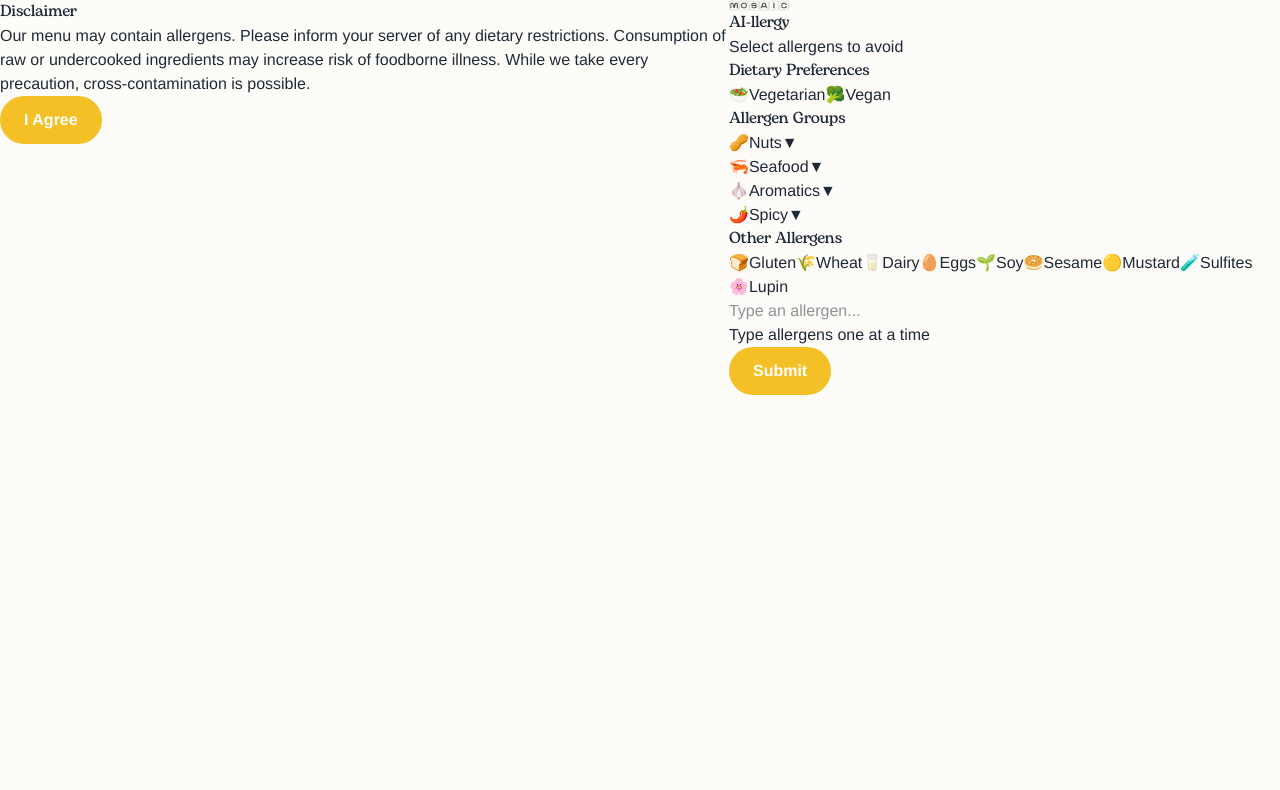
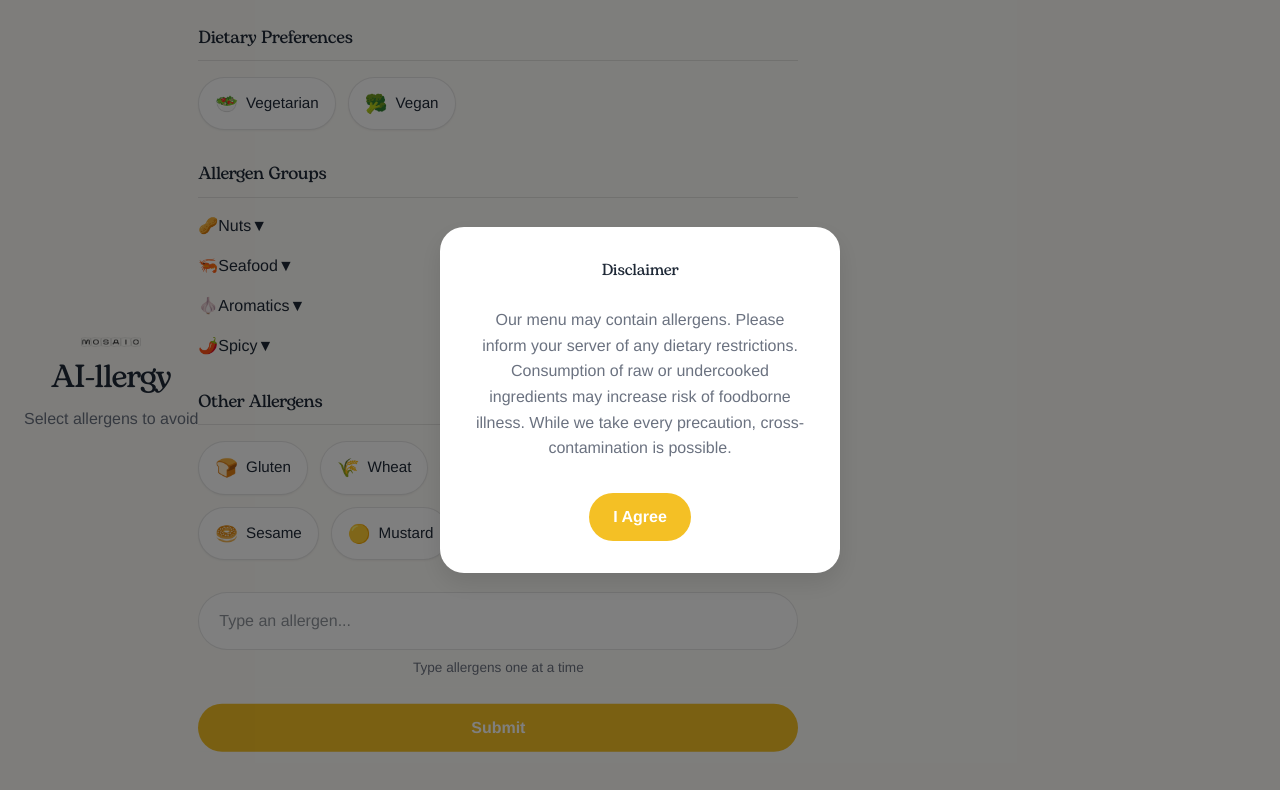
Before and after one commit to devesesam/ai-llergy-webapp, a Next.js app: page / in a window 1280 px wide. Shown: the top 790 px of the page. Built offline with nearby package versions, Linux system fonts and the light colour scheme.

Commit message:
fix(ui): restore legacy landing page styles and align with lush theme

```diff
--- a/src/app/globals.css
+++ b/src/app/globals.css
@@ -89,27 +89,165 @@ h3 {
   /* Ensure headings are dark */
 }
 
-/* Rest of the file content... */
-/* Preserving existing classes below but verifying color usage */
 
-/* Container for Mobile-First Design */
+/* --- RESTORED LEGACY STYLES (Updated for Lush Theme) --- */
+
+/* Container for Mobile-First App */
 .app-container {
   width: 100%;
   max-width: 480px;
   min-height: 100vh;
   background-color: var(--color-background);
-  box-shadow: 0 0 20px rgba(0, 0, 0, 0.05);
-  /* Lighter shadow */
   position: relative;
   overflow-x: hidden;
+  padding: var(--spacing-md);
+  display: flex;
+  flex-col: column;
 }
 
-/* Desktop Styles */
-@media (min-width: 768px) {
-  .app-container {
-    max-width: 100%;
-    box-shadow: none;
-  }
+/* Header Styles */
+header {
+  text-align: center;
+  margin-bottom: var(--spacing-lg);
+  display: flex;
+  flex-direction: column;
+  align-items: center;
+}
+
+.logo {
+  width: 60px;
+  height: auto;
+  margin-bottom: var(--spacing-xs);
+}
+
+header h1 {
+  font-size: 2rem;
+  color: var(--color-text);
+  margin-bottom: 0.25rem;
+}
+
+.subtitle {
+  color: var(--color-text-muted);
+  font-size: 1rem;
+}
+
+/* Allergen Grid Components */
+.allergen-grid {
+  display: flex;
+  flex-direction: column;
+  gap: var(--spacing-lg);
+}
+
+.allergen-grid__section-title {
+  font-size: 1.1rem;
+  margin-bottom: var(--spacing-sm);
+  color: var(--color-text);
+  border-bottom: 1px solid var(--border-light);
+  padding-bottom: 0.5rem;
+}
+
+.allergen-grid__buttons {
+  display: flex;
+  flex-wrap: wrap;
+  gap: 0.75rem;
+}
+
+.allergen-grid__groups {
+  display: flex;
+  flex-direction: column;
+  gap: 1rem;
+}
+
+/* Allergen Button Styles */
+.allergen-option {
+  display: inline-flex;
+  align-items: center;
+  gap: 0.5rem;
+  padding: 0.75rem 1rem;
+  background-color: var(--color-surface);
+  border: 1px solid var(--border-light);
+  border-radius: var(--radius-btn);
+  color: var(--color-text);
+  font-family: var(--font-body);
+  font-size: 0.95rem;
+  cursor: pointer;
+  transition: all 0.2s ease;
+  box-shadow: 0 1px 2px rgba(0, 0, 0, 0.05);
+}
+
+.allergen-option:hover {
+  background-color: var(--color-surface-hover);
+  transform: translateY(-1px);
+}
+
+.allergen-option.selected {
+  background-color: var(--color-text);
+  /* Fallback */
+  color: var(--color-text-inverse);
+  border-color: transparent;
+}
+
+/* Selection Variants */
+.allergen-option.selected--preference {
+  background-color: var(--color-severity-preference);
+  color: white;
+}
+
+.allergen-option.selected--allergy {
+  background-color: var(--color-severity-allergy);
+  color: white;
+}
+
+.allergen-option.selected--life_threatening {
+  background-color: var(--color-severity-critical);
+  color: white;
+}
+
+.allergen-option .icon {
+  font-size: 1.2em;
+}
+
+/* Modal Styles */
+.modal {
+  position: fixed;
+  top: 0;
+  left: 0;
+  width: 100%;
+  height: 100%;
+  background-color: rgba(0, 0, 0, 0.5);
+  display: flex;
+  justify-content: center;
+  align-items: center;
+  z-index: 1000;
+  opacity: 0;
+  pointer-events: none;
+  transition: opacity 0.3s ease;
+}
+
+.modal.active {
+  opacity: 1;
+  pointer-events: auto;
+}
+
+.modal-content {
+  background-color: var(--color-surface);
+  padding: var(--spacing-lg);
+  border-radius: var(--radius-lg);
+  max-width: 90%;
+  width: 400px;
+  text-align: center;
+  box-shadow: 0 10px 25px rgba(0, 0, 0, 0.1);
+}
+
+.modal-content h1 {
+  margin-bottom: var(--spacing-md);
+  color: var(--color-text);
+}
+
+.modal-content p {
+  color: var(--color-text-muted);
+  margin-bottom: var(--spacing-lg);
+  line-height: 1.6;
 }
 
 /* Button Component */
@@ -130,10 +268,7 @@ h3 {
 
 .primary-btn {
   background-color: var(--color-primary);
-  color: #fff;
-  /* White text on Gold usually needs checking, potentially dark text? */
-  color: var(--color-text-inverse);
-  /* Let's assume white for now or check constrast */
+  color: white;
 }
 
 .primary-btn:hover {
@@ -141,14 +276,122 @@ h3 {
   transform: translateY(-1px);
 }
 
-.secondary-btn {
-  background-color: transparent;
+.full-width {
+  width: 100%;
+}
+
+/* Autocomplete/Input Styles */
+.input-group {
+  margin: var(--spacing-lg) 0;
+}
+
+.autocomplete-container {
+  position: relative;
+  width: 100%;
+}
+
+.autocomplete-input-wrapper {
+  position: relative;
+}
+
+.autocomplete-input {
+  width: 100%;
+  padding: 1rem 1.25rem;
   border: 1px solid var(--border-light);
+  border-radius: var(--radius-btn);
+  font-family: var(--font-body);
+  font-size: 1rem;
+  outline: none;
+  transition: border-color 0.2s, box-shadow 0.2s;
+  background-color: var(--color-surface);
+}
+
+.autocomplete-input:focus {
+  border-color: var(--color-primary);
+  box-shadow: 0 0 0 3px rgba(244, 192, 37, 0.1);
+}
+
+.autocomplete-dropdown {
+  position: absolute;
+  top: 110%;
+  left: 0;
+  width: 100%;
+  background-color: var(--color-surface);
+  border: 1px solid var(--border-light);
+  border-radius: var(--radius-md);
+  box-shadow: 0 10px 25px rgba(0, 0, 0, 0.1);
+  z-index: 50;
+  max-height: 250px;
+  overflow-y: auto;
+}
+
+.autocomplete-option {
+  width: 100%;
+  text-align: left;
+  padding: 0.75rem 1rem;
+  background: none;
+  border: none;
+  cursor: pointer;
+  display: flex;
+  align-items: center;
+  gap: 0.75rem;
   color: var(--color-text);
 }
 
-.secondary-btn:hover {
-  background-color: rgba(0, 0, 0, 0.03);
+.autocomplete-option:hover {
+  background-color: var(--color-surface-hover);
 }
 
-/* ... (Rest of existing global styles, ensuring they use variables) */
+.autocomplete-helper {
+  font-size: 0.85rem;
+  color: var(--color-text-muted);
+  margin-top: 0.5rem;
+  text-align: center;
+}
+
+.action-area {
+  position: sticky;
+  bottom: var(--spacing-md);
+  background: var(--color-background);
+  padding-top: var(--spacing-sm);
+  z-index: 10;
+}
+
+/* Badge Styles */
+.type-badge {
+  display: inline-flex;
+  justify-content: center;
+  align-items: center;
+  width: 18px;
+  height: 18px;
+  border-radius: 50%;
+  font-size: 0.65rem;
+  font-weight: 800;
+  margin-left: auto;
+  color: white;
+}
+
+.type-badge--preference {
+  background-color: rgba(255, 255, 255, 0.3);
+}
+
+.type-badge--allergy {
+  background-color: rgba(255, 255, 255, 0.3);
+}
+
+.type-badge--life_threatening {
+  background-color: rgba(255, 255, 255, 0.3);
+}
+
+/* Desktop Styles */
+@media (min-width: 768px) {
+  .app-container {
+    max-width: 100%;
+    align-items: center;
+  }
+
+  main {
+    max-width: 600px;
+    width: 100%;
+  }
+}
```
